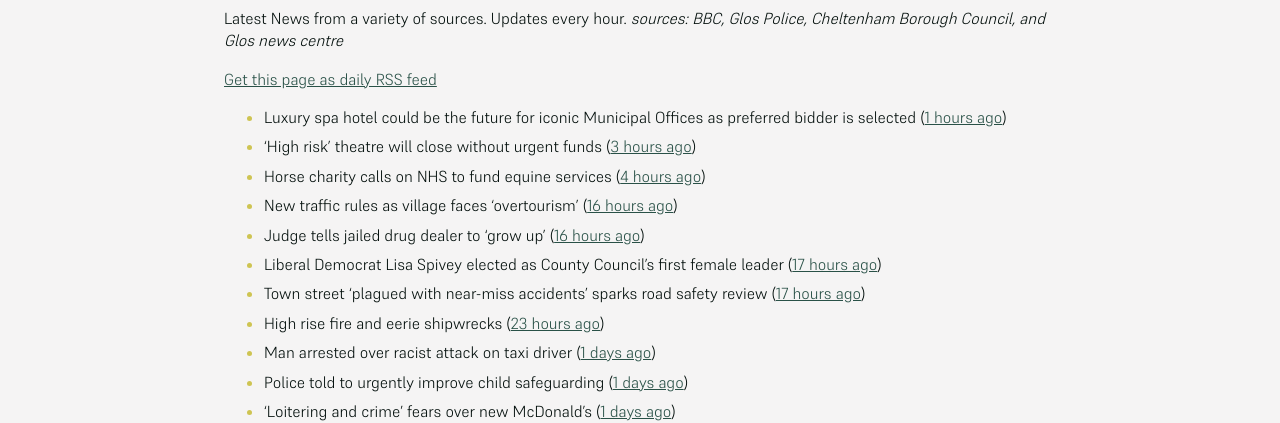
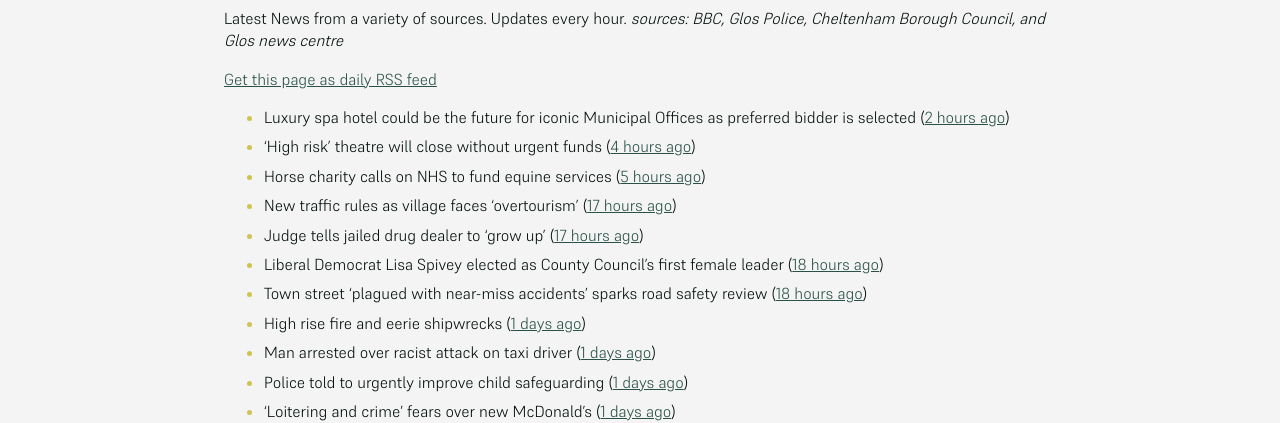
Before and after one commit to mat-0/cheltenham-open-data, a Jekyll site: the page built from _pages/news.md, in a window 1280 px wide. Shown: the part 266-689 px from the top of the page. Built offline with Jekyll 4.4.1, drawn with Linux system fonts in a browser that asks for light colours.

Commit message:
Updated 2025-05-22 09:58:16

```diff
--- a/_pages/news.md
+++ b/_pages/news.md
@@ -12,14 +12,14 @@ _sources: BBC, Glos Police, Cheltenham Borough Council, and Glos news centre_
 [Get this page as daily RSS feed](/daily.rss)
 
 <!-- news_marker starts -->
-- Luxury spa hotel could be the future for iconic Municipal Offices as preferred bidder is selected ([1 hours ago](https://www.cheltenham.gov.uk/news/article/3014/luxury_spa_hotel_could_be_the_future_for_iconic_municipal_offices_as_preferred_bidder_is_selected))
-- 'High risk' theatre will close without urgent funds ([3 hours ago](https://www.bbc.com/news/articles/cvgqqypywe1o))
-- Horse charity calls on NHS to fund equine services ([4 hours ago](https://www.bbc.com/news/articles/cy8d927xllzo))
-- New traffic rules as village faces 'overtourism' ([16 hours ago](https://www.bbc.com/news/articles/cvg99j1y39ro))
-- Judge tells jailed drug dealer to 'grow up' ([16 hours ago](https://www.bbc.com/news/articles/cp3qqky8gnwo))
-- Liberal Democrat Lisa Spivey elected as County Council’s first female leader ([17 hours ago](https://gloucesternewscentre.co.uk/liberal-democrat-lisa-spivey-elected-as-county-councils-first-female-leader/))
-- Town street ‘plagued with near-miss accidents’ sparks road safety review ([17 hours ago](https://gloucesternewscentre.co.uk/town-street-plagued-with-near-miss-accidents-sparks-road-safety-review/))
-- High rise fire and eerie shipwrecks ([23 hours ago](https://www.bbc.com/news/articles/cre99p0g8vxo))
+- Luxury spa hotel could be the future for iconic Municipal Offices as preferred bidder is selected ([2 hours ago](https://www.cheltenham.gov.uk/news/article/3014/luxury_spa_hotel_could_be_the_future_for_iconic_municipal_offices_as_preferred_bidder_is_selected))
+- 'High risk' theatre will close without urgent funds ([4 hours ago](https://www.bbc.com/news/articles/cvgqqypywe1o))
+- Horse charity calls on NHS to fund equine services ([5 hours ago](https://www.bbc.com/news/articles/cy8d927xllzo))
+- New traffic rules as village faces 'overtourism' ([17 hours ago](https://www.bbc.com/news/articles/cvg99j1y39ro))
+- Judge tells jailed drug dealer to 'grow up' ([17 hours ago](https://www.bbc.com/news/articles/cp3qqky8gnwo))
+- Liberal Democrat Lisa Spivey elected as County Council’s first female leader ([18 hours ago](https://gloucesternewscentre.co.uk/liberal-democrat-lisa-spivey-elected-as-county-councils-first-female-leader/))
+- Town street ‘plagued with near-miss accidents’ sparks road safety review ([18 hours ago](https://gloucesternewscentre.co.uk/town-street-plagued-with-near-miss-accidents-sparks-road-safety-review/))
+- High rise fire and eerie shipwrecks ([1 days ago](https://www.bbc.com/news/articles/cre99p0g8vxo))
 - Man arrested over racist attack on taxi driver ([1 days ago](https://www.bbc.com/news/articles/c87jjwnqxz2o))
 - Police told to urgently improve child safeguarding ([1 days ago](https://www.bbc.com/news/articles/clyggrx8njeo))
 - ‘Loitering and crime’ fears over new McDonald’s ([1 days ago](https://www.bbc.com/news/articles/ckg4xerxx67o))
```
Also changed, not shown: _data/flood.json (+5 -27 lines), _pages/fix-my-street.md (+2 -2 lines), index.md (+5 -5 lines).
